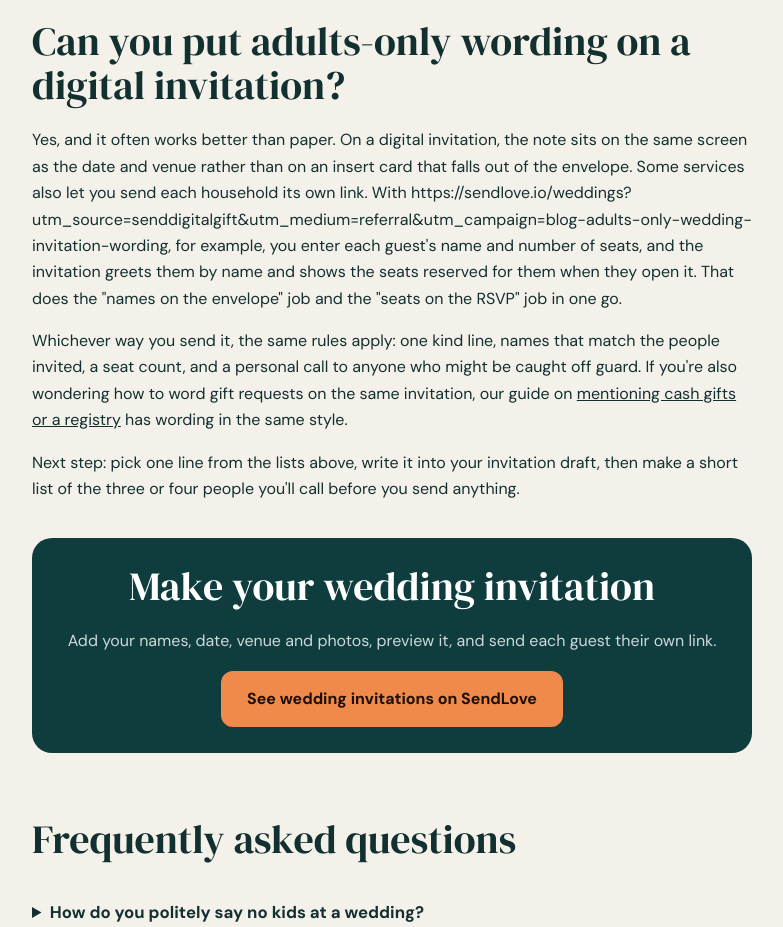
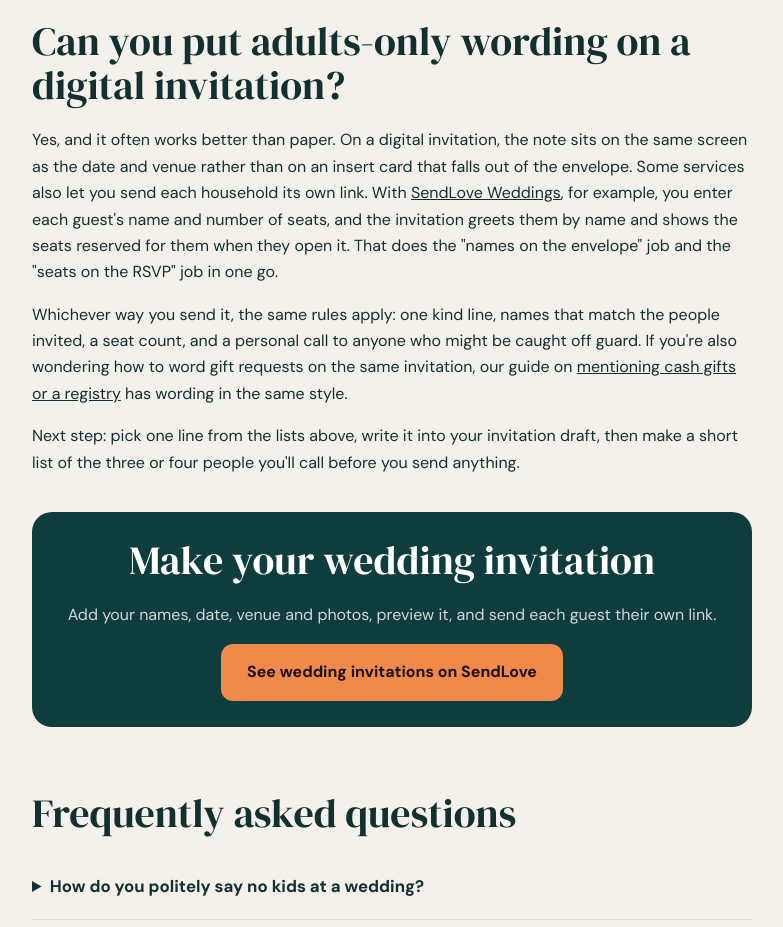
Before and after one commit to AndrewIshac/senddigitalgift, a plain HTML site: page blog/adults-only-wedding-invitation-wording/index.html in a window 1280 px wide. Shown: the part 7480-8407 px from the top of the page, without its empty margins (248-1031 px from the left). Drawn offline with Linux system fonts and the light colour scheme.

Commit message:
Blog: Adults-Only Wedding Invitation Wording: 30 Polite Examples (fix SendLove link)

```diff
--- a/blog/adults-only-wedding-invitation-wording/index.html
+++ b/blog/adults-only-wedding-invitation-wording/index.html
@@ -370,7 +370,7 @@ footer{padding:28px 0 44px;color:var(--muted);font-size:.9rem;text-align:center}
 <p>If you're inviting guests from different backgrounds or countries, think about who might be surprised, and call them first. A five-minute phone call before the invitations land does more than any perfect phrasing.</p>
 
 <h2>Can you put adults-only wording on a digital invitation?</h2>
-<p>Yes, and it often works better than paper. On a digital invitation, the note sits on the same screen as the date and venue rather than on an insert card that falls out of the envelope. Some services also let you send each household its own link. With https://sendlove.io/weddings?utm_source=senddigitalgift&amp;utm_medium=referral&amp;utm_campaign=blog-adults-only-wedding-invitation-wording, for example, you enter each guest's name and number of seats, and the invitation greets them by name and shows the seats reserved for them when they open it. That does the "names on the envelope" job and the "seats on the RSVP" job in one go.</p>
+<p>Yes, and it often works better than paper. On a digital invitation, the note sits on the same screen as the date and venue rather than on an insert card that falls out of the envelope. Some services also let you send each household its own link. With <a href="https://sendlove.io/weddings?utm_source=senddigitalgift&amp;utm_medium=referral&amp;utm_campaign=blog-adults-only-wedding-invitation-wording">SendLove Weddings</a>, for example, you enter each guest's name and number of seats, and the invitation greets them by name and shows the seats reserved for them when they open it. That does the "names on the envelope" job and the "seats on the RSVP" job in one go.</p>
 <p>Whichever way you send it, the same rules apply: one kind line, names that match the people invited, a seat count, and a personal call to anyone who might be caught off guard. If you're also wondering how to word gift requests on the same invitation, our guide on <a href="/blog/how-to-mention-cash-gifts-or-registry-on-wedding-invitation/">mentioning cash gifts or a registry</a> has wording in the same style.</p>
 <p>Next step: pick one line from the lists above, write it into your invitation draft, then make a short list of the three or four people you'll call before you send anything.</p>
     <div class="inline-cta">
```
